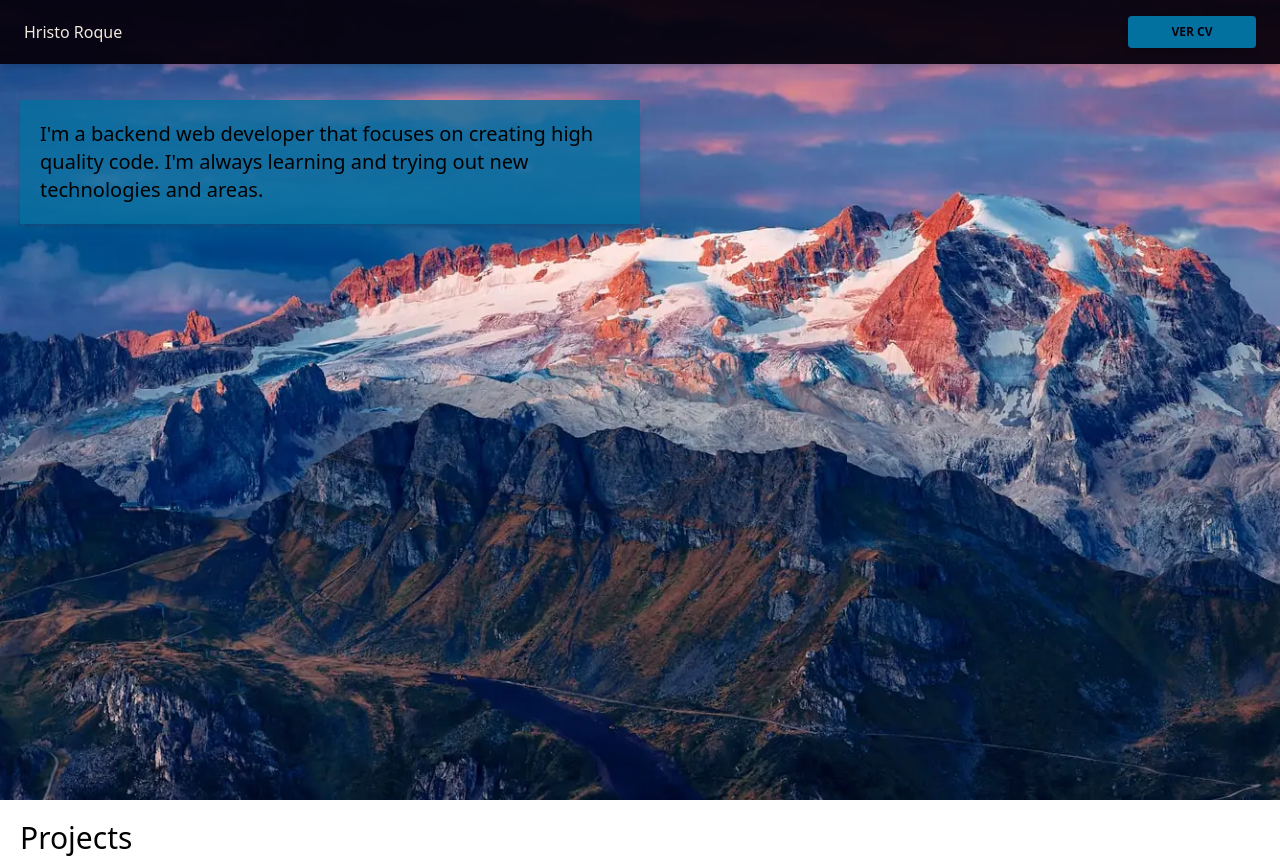
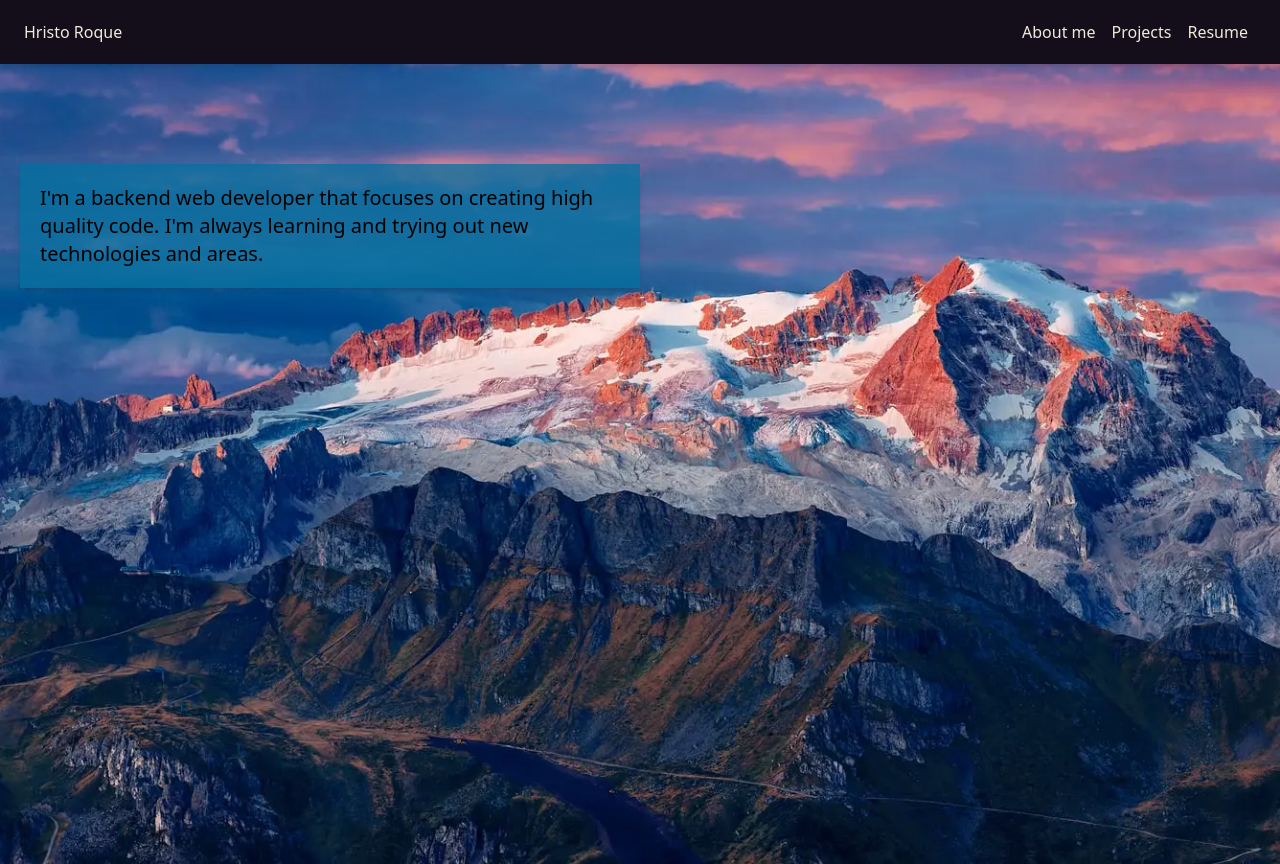
Before and after one commit to aroquega/aroquega.github.io, a Gatsby site: page / in a window 1280 px wide. Shown: the top 864 px of the page. Built offline with nearby package versions, Linux system fonts and the light colour scheme; Gatsby itself is replaced by a stand-in of ours.

Commit message:
add more links to the header

```diff
--- a/src/components/header.js
+++ b/src/components/header.js
@@ -17,35 +17,24 @@ function Header({ location }) {
   //   }
   // })
 
-  const actionButton = getActionButton(location.pathname)
   return (
     <header
       className={`
         h-16 w-full px-6
         flex items-center justify-between
-        bg-xiketic text-eggshell shadow-md fixed
+        bg-xiketic text-eggshell shadow-md
+        sticky top-0
         bg-opacity-95`}>
       <h1>
         Hristo Roque
       </h1>
       <nav>
-        <Link
-          to={actionButton.to}
-          className="
-            block text-xiketic text-xs text-center font-bold uppercase w-32
-            bg-cyanprocess p-2 rounded shadow-md">
-          {actionButton.name}
-        </Link>
+        <a className="m-2">About me</a>
+        <a className="m-2">Projects</a>
+        <a className="m-2">Resume</a>
       </nav>
     </header>
   )
 }
 
-function getActionButton(pathname) {
-  if (pathname === '/cv') {
-    return { to: '/', name: 'ver portafolio' }
-  }
-  return { to: '/cv', name: 'ver cv' }
-}
-
 export default Header
```
